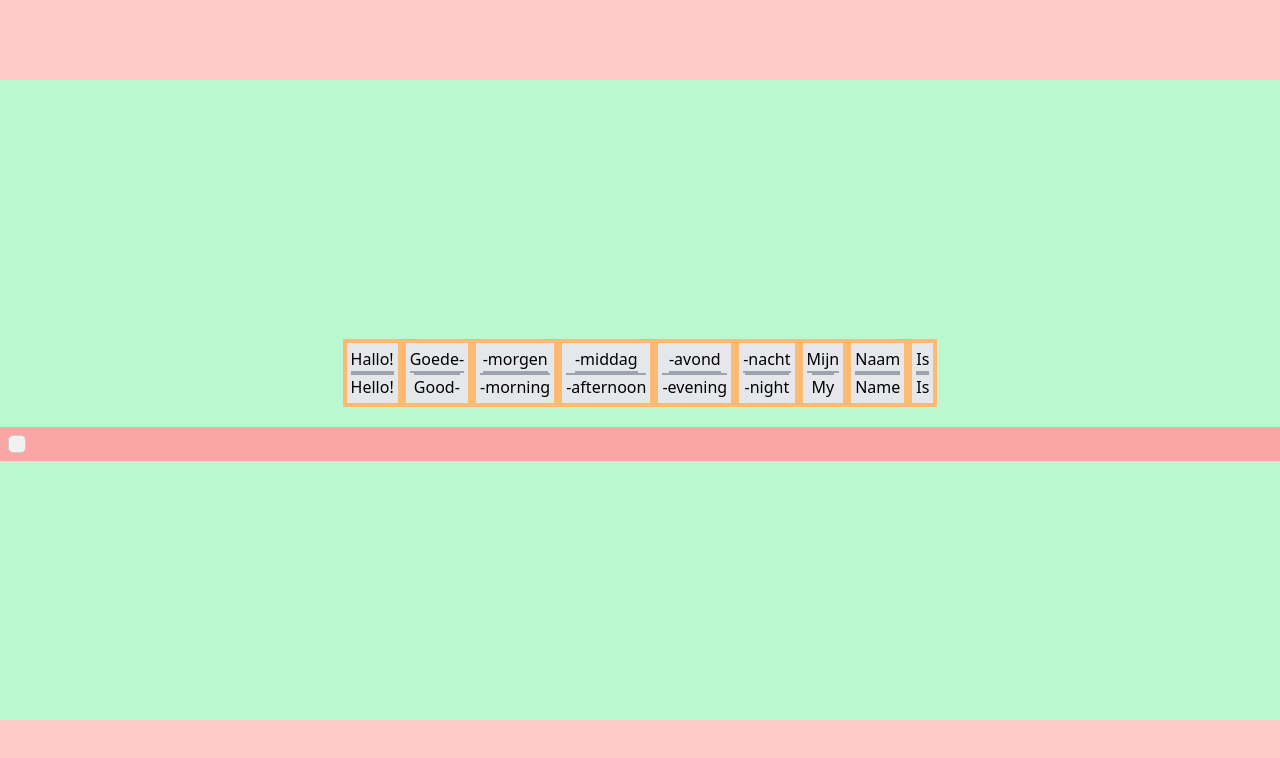
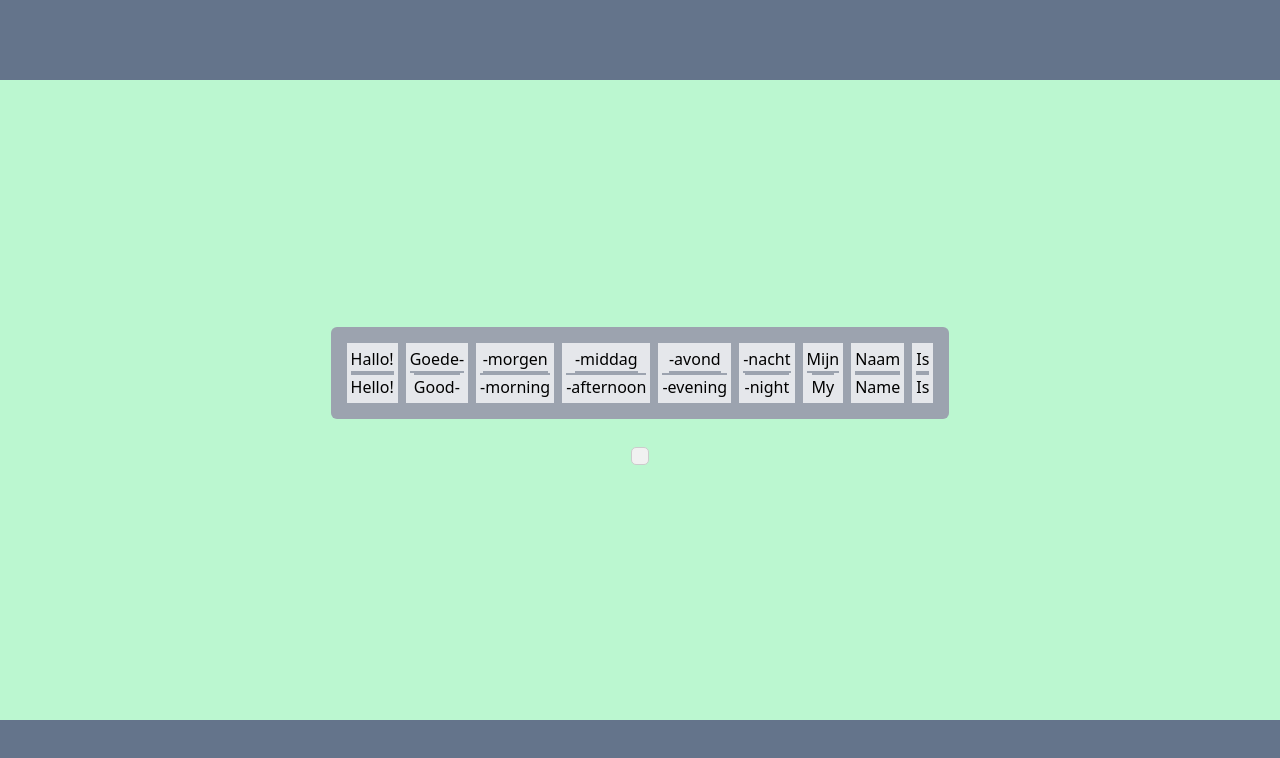
Before and after one commit to rsftb/nl, a SvelteKit app: page / in a window 1280 px wide. Shown: the top 758 px of the page. Built offline with nearby package versions, Linux system fonts and the light colour scheme.

Commit message:
Basic proof of concept

```diff
--- a/src/components/PhraseMaker.svelte
+++ b/src/components/PhraseMaker.svelte
@@ -10,8 +10,8 @@
     });
 </script>
 
-<div id="phrasebuilder-container" class="w-screen bg-red-300">
-    <ul bind:this={phrasebuilder_ul_bind} id="phrasebuilder-ul" class="bg-red-500 mx-auto w-[50%] h-10 rounded-lg">
+<div id="phrasebuilder-container" class="w-screen flex justify-center">
+    <ul bind:this={phrasebuilder_ul_bind} id="phrasebuilder-ul" class="bg-red-600 flex justify-items-center mx-auto w-[50%] h-10 rounded-lg">
     </ul>
 </div>
 
--- a/src/components/VocabPool.svelte
+++ b/src/components/VocabPool.svelte
@@ -7,7 +7,6 @@
 
     export let vocab: { dutch: string, english: string, type: string }[];
     let vocabsection_bind: HTMLDivElement;
-    let cmpWord: Component;
 
     onMount(() => {
         console.log("VocabPool mounted");
@@ -16,8 +15,8 @@
 
 </script>
 
-<div bind:this={vocabsection_bind} id="vocabsection" class="w-fit max-w-[50%] flex-wrap flex justify-center mx-auto bg-orange-300">
+<div bind:this={vocabsection_bind} id="vocabsection" class="w-fit max-w-[50%] flex-wrap flex justify-center mx-auto bg-gray-400 rounded-md p-3">
     {#each vocab as word}
-        <Word bind:this={cmpWord} {word} />
+        <Word {word} />
     {/each}
 </div>
--- a/src/components/Word.svelte
+++ b/src/components/Word.svelte
@@ -7,14 +7,19 @@
     let button: HTMLButtonElement;
 
     function f(e: MouseEvent) {
-        console.log(e.target);
-        if (get(dataStore).item1.contains(e.target as Node))
-        {
-            console.log("First container");
-        } else if (get(dataStore).item2.contains(e.target as Node))
-        {
-            console.log("Second container");
-        }
+
+        const data = get(dataStore);
+        const target = e.target as Node;
+
+        console.log(data);
+
+        if (data.item1.contains(target))
+            data.item2.appendChild(target);
+        else if (data.item2.contains(e.target as Node))
+            data.item1.appendChild(target);
+        else
+            throw new Error("Element not found in either container");
+
     }
 </script>
 
--- a/src/routes/+page.svelte
+++ b/src/routes/+page.svelte
@@ -9,6 +9,7 @@
     onMount(() => {
         console.log("Page mounted");
         console.log(get(dataStore));
+        console.log("\n");
     });
 
     // Turn into readable store? Retrieve from database?
@@ -21,11 +22,11 @@
         { dutch: "-nacht", english: "-night", type: "GREETING"},
         { dutch: "Mijn", english: "My", type: "PVNW"},
         { dutch: "Naam", english: "Name", type: "ZN"},
-        { dutch: "Is", english: "Is", type: "BVNW"}
+        { dutch: "Is", english: "Is", type: "BVNW"},
     ];
 </script>
 
-<main id="main" class="h-screen content-center bg-red-200">
+<main id="main" class="h-screen content-center bg-slate-500">
 
 <section id="main-sb" class="flex flex-col justify-center gap-5 w-auto h-[80%] bg-green-200">
 
@@ -42,7 +43,7 @@
         { dutch: "Jij", english: "You"},
         { dutch: "Heb", english: "Have"},
         { dutch: "Hebt", english: "Have"},
-        { dutch: "Ben", english: "Are"},
+        { dutch: "Ben", english: "Am"},
         { dutch: "Bent", english: "Are"},
         { dutch: "Een", english: "A"},
         { dutch: "En", english: "And"},
```
